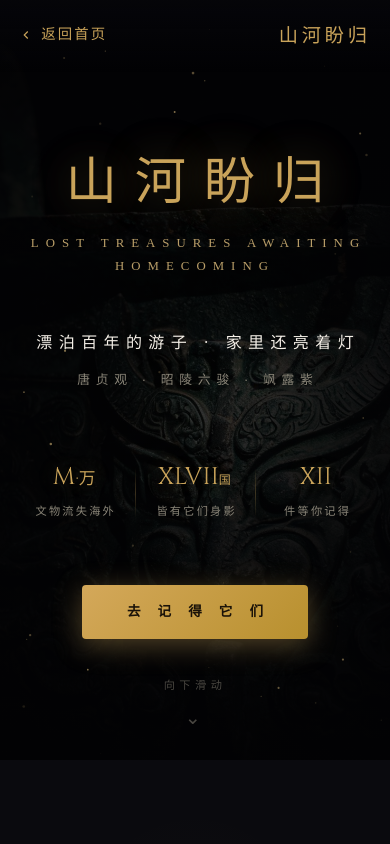
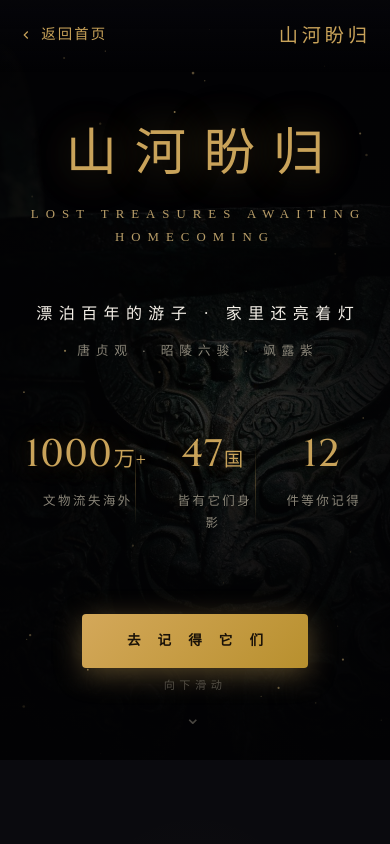
Before and after one commit to JustXylia/zhonghua-wenwu-museum, a plain HTML site: page shanhe-pangui.html in a window 390 px wide. Shown: the top 844 px of the page. Drawn offline with nearby package versions, Linux system fonts and the light colour scheme; a web font is replaced by a local one.

Commit message:
style: arabic numerals + larger hero stats block
- Revert Roman numerals back to Arabic: 1000万+ / 47国 / 12
- Enlarge stat-num: clamp(2.1,3.6vw,2.8rem) -> clamp(3.4,6.5vw,5rem)
- Widen hero-stats max-width 880 -> 1040px
- Increase vertical divider line height 70 -> 110px (desktop), 80 (mobile)
- Increase label font 0.85 -> 0.95rem desktop, 0.78rem mobile
- Add stronger text-shadow glow for visual weight
- Use Cinzel as primary numeral font

```diff
--- a/shanhe-pangui.html
+++ b/shanhe-pangui.html
@@ -129,13 +129,14 @@
         .hero-stats {
             display: grid;
             grid-template-columns: repeat(3, 1fr);
-            max-width: 880px;
-            margin: 0 auto 4rem;
+            max-width: 1040px;
+            margin: 0 auto 5rem;
             position: relative;
+            gap: 0;
         }
         .hero-stats::before, .hero-stats::after {
             content: ''; position: absolute; top: 50%;
-            width: 1px; height: 70px;
+            width: 1px; height: 110px;
             background: linear-gradient(180deg, transparent, var(--gold-line), transparent);
             transform: translateY(-50%);
         }
@@ -144,21 +145,21 @@
         .stat-item { text-align: center; padding: 0 0.6rem; }
         .stat-num {
             font-family: var(--font-num);
-            font-size: clamp(2.1rem, 3.6vw, 2.8rem);
+            font-size: clamp(3.4rem, 6.5vw, 5rem);
             color: var(--gold);
-            font-weight: 400;
-            line-height: 1.15;
-            margin-bottom: 0.6rem;
-            letter-spacing: 0;
+            font-weight: 500;
+            line-height: 1.05;
+            margin-bottom: 0.9rem;
+            letter-spacing: 0.02em;
             white-space: nowrap;
             text-shadow:
-                0 0 20px rgba(201, 163, 90, 0.25),
-                0 0 40px rgba(201, 163, 90, 0.1);
+                0 0 24px rgba(201, 163, 90, 0.3),
+                0 0 48px rgba(201, 163, 90, 0.12);
         }
-        .stat-num .plus { font-size: 0.7em; margin-left: 0.05em; }
+        .stat-num .plus { font-size: 0.55em; margin-left: 0.05em; }
         .stat-label {
             font-family: var(--font-serif);
-            font-size: 0.85rem;
+            font-size: 0.95rem;
             color: var(--text-mute);
             letter-spacing: 0.3em;
             text-indent: 0.3em;
@@ -698,9 +699,9 @@
             .topbar { padding: 1rem 1.2rem; }
             .hero { padding: 5rem 1rem 3rem; min-height: 90vh; }
             .hero-stats { gap: 0.3rem; }
-            .hero-stats::before, .hero-stats::after { height: 50px; }
-            .stat-num { font-size: 1.5rem; }
-            .stat-label { font-size: 0.7rem; letter-spacing: 0.2em; }
+            .hero-stats::before, .hero-stats::after { height: 80px; }
+            .stat-num { font-size: 2.4rem; }
+            .stat-label { font-size: 0.78rem; letter-spacing: 0.2em; }
             .hero-cta { padding: 0.9rem 2.4rem; font-size: 0.85rem; }
             .timeline-rail { padding: 2rem 1.5rem 3rem; }
             .relic-card { flex: 0 0 200px; }
@@ -737,15 +738,15 @@
 
         <div class="hero-stats">
             <div class="stat-item">
-                <div class="stat-num">M<span class="plus">·万</span></div>
+                <div class="stat-num">1000<span class="plus">万+</span></div>
                 <div class="stat-label">文物流失海外</div>
             </div>
             <div class="stat-item">
-                <div class="stat-num">XLVII<span style="font-size:0.5em;letter-spacing:0.1em;">国</span></div>
+                <div class="stat-num">47<span style="font-size:0.5em;letter-spacing:0.1em;">国</span></div>
                 <div class="stat-label">皆有它们身影</div>
             </div>
             <div class="stat-item">
-                <div class="stat-num">XII</div>
+                <div class="stat-num">12</div>
                 <div class="stat-label">件等你记得</div>
             </div>
         </div>
```
